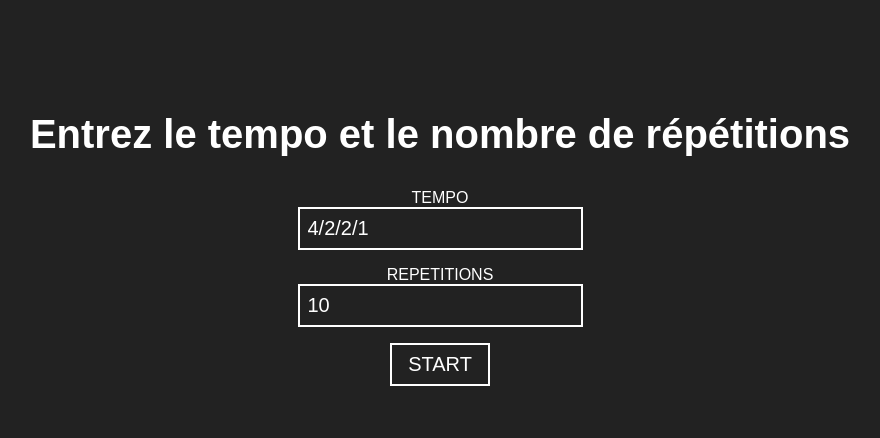
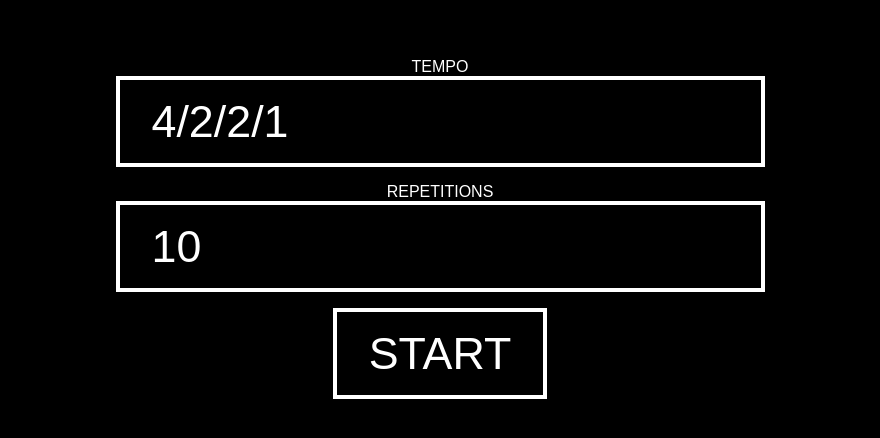
Before and after one commit to Netsbump/tempo-app, a React (Vite) app: page / in a window 1280 px wide. Shown: the part 164-602 px from the top of the page, without its empty margins (200-1080 px from the left). Built offline with nearby package versions, Linux system fonts and the light colour scheme; a web font is replaced by a local one.

Commit message:
update css and html structure

```diff
--- a/src/InputPage.module.css
+++ b/src/InputPage.module.css
@@ -4,8 +4,7 @@
     align-items: center;
     justify-content: center;
     min-height: 100vh;
-    background-color: #222;
-    color: #fff;
+
   }
 
   .title {
@@ -14,18 +13,19 @@
   }
 
   .input {
-    font-size: 1.25rem;
-    padding: 0.5rem;
+    font-size: 3.5vw;
+    padding: 1rem 2rem;
+    border: .25rem solid #fff;
     margin-bottom: 1rem;
     background-color: transparent;
-    border: 2px solid #fff;
     color: #fff;
   }
 
   .submitButton {
-    font-size: 1.25rem;
-    padding: 0.5rem 1rem;
-    border: 2px solid #fff;
+    font-size: 3.5vw;
+    padding: 1rem 2rem;
+    border: .25rem solid #fff;
+    margin-bottom: 1rem;
     background-color: transparent;
     color: #fff;
     cursor: pointer;
--- a/src/InputPage.tsx
+++ b/src/InputPage.tsx
@@ -15,7 +15,6 @@ export const InputPage: React.FC<InputPageProps> = ({ onSubmit }) => {
 
   return (
     <div className={styles.container}>
-      <h1 className={styles.title}>Entrez le tempo et le nombre de répétitions</h1>
       <label>TEMPO</label>
       <input
         className={styles.input}
--- a/src/TempoPage.module.css
+++ b/src/TempoPage.module.css
@@ -4,8 +4,6 @@
     align-items: center;
     justify-content: space-around;
     min-height: 100vh;
-    background-color: #222;
-    color: #fff;
   }
 
   .header {
@@ -30,6 +28,10 @@
     margin-bottom: 1rem;
   }
 
+  .round {
+    color: #ff4136;
+  }
+
   .timer {
     font-size: 6rem;
     font-weight: bold;
--- a/src/TempoPage.tsx
+++ b/src/TempoPage.tsx
@@ -65,12 +65,12 @@ export const TempoPage: React.FC<TempoPageProps> = ({ tempo, repetitions, onRese
   return (
     <div className={styles.container}>
       <header className={styles.header}>
-        <h1 className={styles.title}>Tempo: {tempo.join(' - ')}</h1>
-        <div className={styles.info}>Répétitions : {repetitions}</div>
+        <h1 className={styles.title}>TEMPO {tempo.join(' | ')}</h1>
+        <div className={styles.info}>ROUND {currentRepetition + 1} OF {repetitions}</div>
       </header>
       <main className={styles.main}>
-        <div className={styles.info}>
-          Répétition actuelle : {isFinished ? 'Terminé' : currentRepetition}
+        <div className={styles.round}>
+          {isFinished ? `${currentRepetition + 1} ROUNDS OF ${repetitions} COMPLETED` : currentRepetition}
         </div>
         <div className={styles.info}>Phase en cours : {currentPhase + 1}</div>
         <div className={styles.timer}>{timeLeft}</div>
--- a/src/Warmup.module.css
+++ b/src/Warmup.module.css
@@ -4,8 +4,6 @@
     align-items: center;
     justify-content: center;
     min-height: 100vh;
-    background-color: #222;
-    color: #fff;
 }
 
 .title {
--- a/src/index.css
+++ b/src/index.css
@@ -6,15 +6,8 @@
 }
 :root {
   font-family: 'Iosevka', sans-serif;
-
   color: #ffffff;
-  background-color: #242A32;
-
-  font-synthesis: none;
-  text-rendering: optimizeLegibility;
-  -webkit-font-smoothing: antialiased;
-  -moz-osx-font-smoothing: grayscale;
-  -webkit-text-size-adjust: 100%;
+  background-color: #000;
 }
 
 
```
